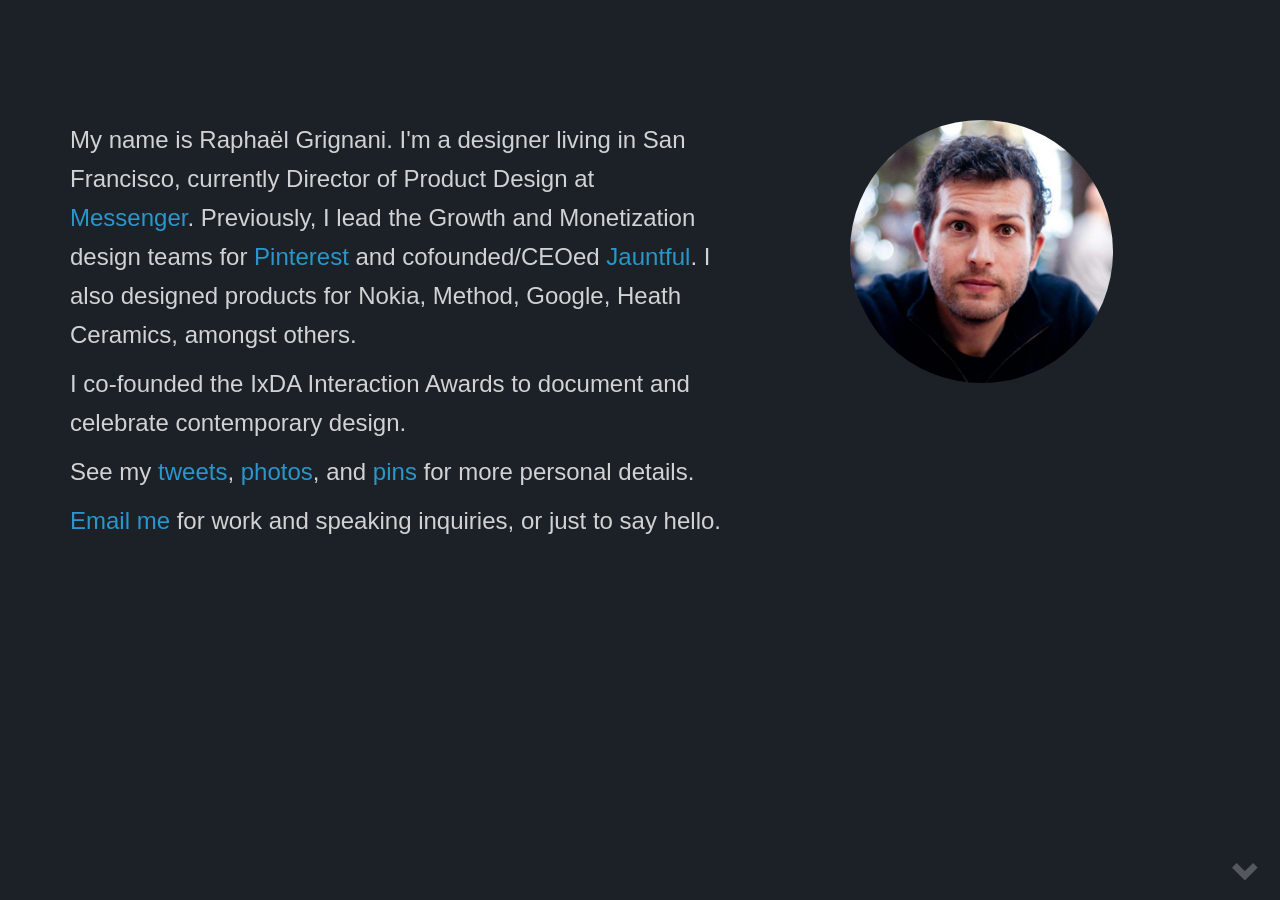
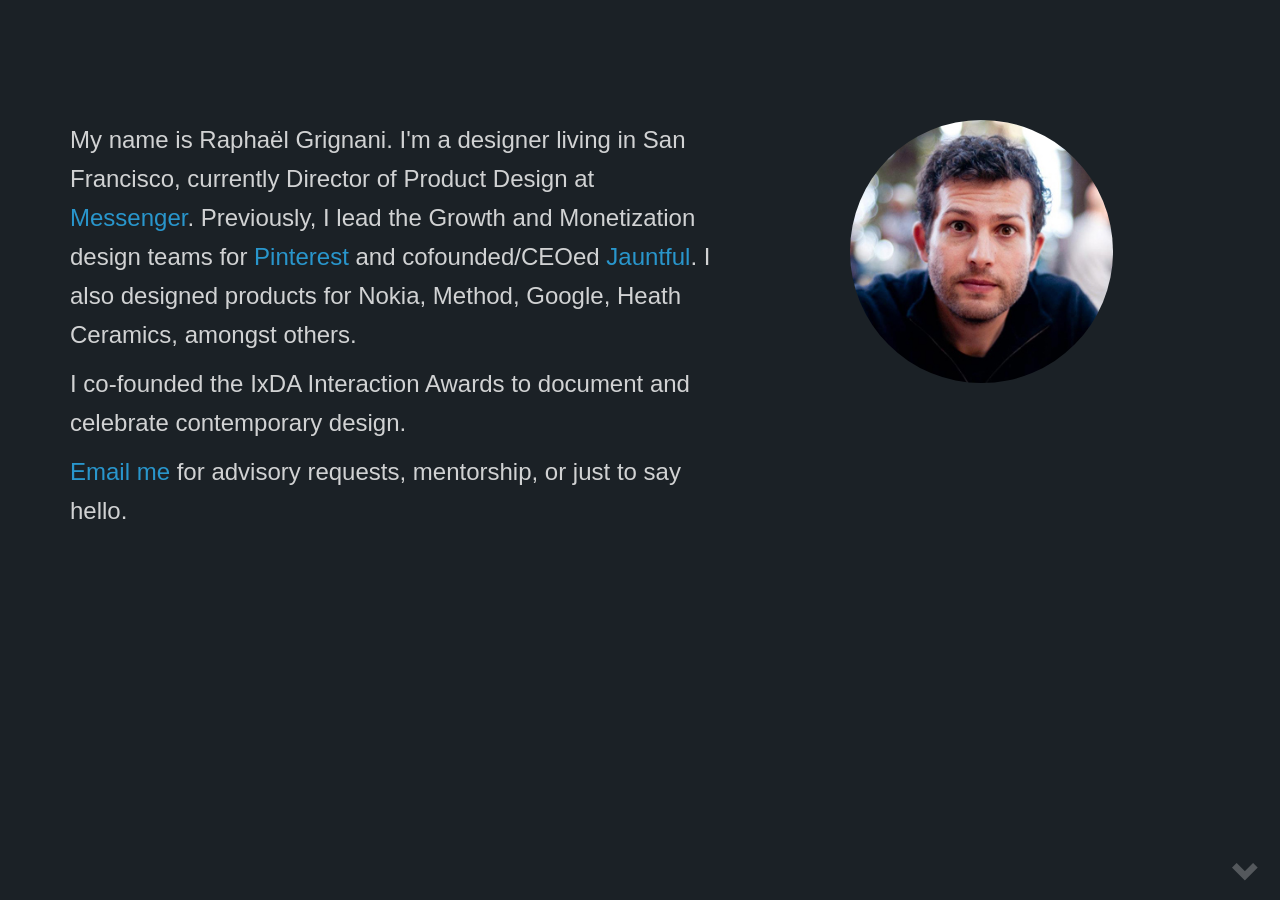
Before and after one commit to Jauntful/private-about-me, a Jekyll site: the page built from index.html, in a window 1280 px wide and 900 px high. Built offline with Jekyll 4.4.1, drawn with Linux system fonts in a browser that asks for light colours; nearby versions of some CDN libraries.

Commit message:
New text

```diff
--- a/_includes/header.html
+++ b/_includes/header.html
@@ -7,8 +7,7 @@
       <div class="col-xs-12 col-sm-7 col-sm-pull-3">
         <p class="text--lead">My name is Rapha&euml;l Grignani. I'm a designer living in San Francisco, currently Director of Product Design at <a href="https://messenger.com">Messenger</a>. Previously, I lead the Growth and Monetization design teams for <a href="http://creative.pinterest.com/">Pinterest</a> and cofounded/CEOed <a href="https://jauntful.com/">Jauntful</a>. I also designed products for Nokia, Method, Google, Heath Ceramics, amongst others.</p>
         <p class="text--lead">I co-founded the IxDA Interaction Awards to document and celebrate contemporary design.</p>
-        <p class="text--lead">See my <a href="https://twitter.com/grignani">tweets</a>, <a href="http://instagram.com/raphaelgrignani">photos</a>, and <a href="https://www.pinterest.com/grignani">pins</a> for more personal details.</p>
-        <p class="text--lead"><a href='javascript:noSpam("hei", "grignani.org?subject=My name is ...")'>Email me</a> for work and speaking inquiries, or just to say hello.</p>
+        <p class="text--lead"><a href='javascript:noSpam("hei", "grignani.org?subject=My name is ...")'>Email me</a> for advisory requests, mentorship, or just to say hello.</p>
       </div>
 
     </div>
```
